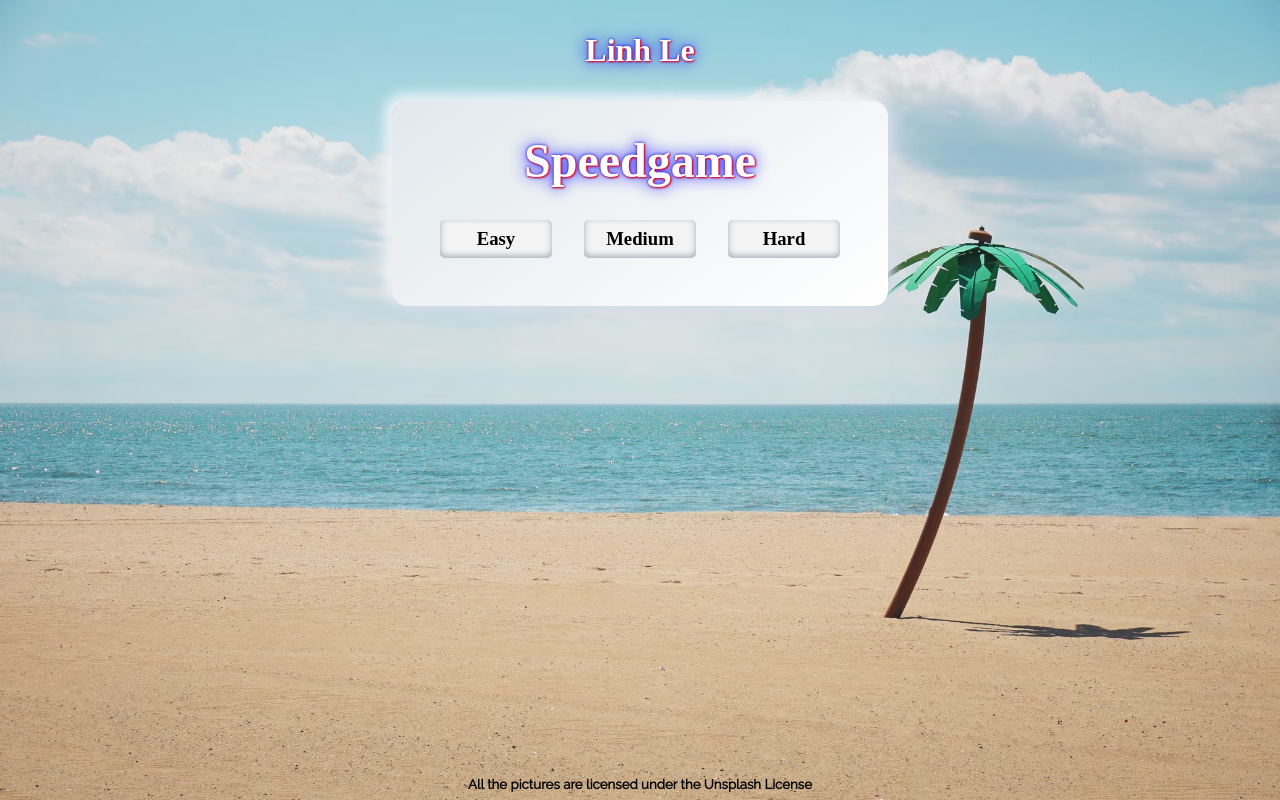
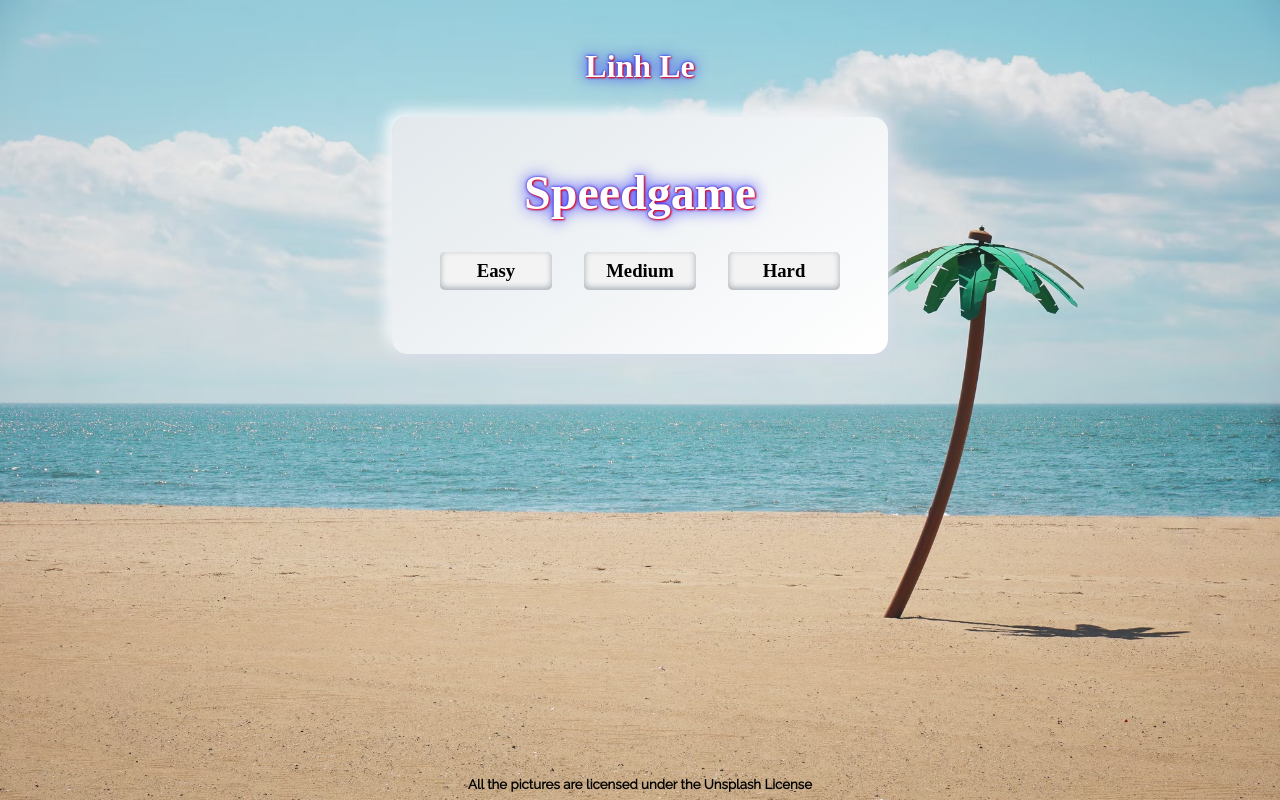
Before and after one commit to LinhLe2307/react_speedGame_REACT22K, a React (Create React App) app: page / in a window 1280 px wide. Built offline with nearby package versions, Linux system fonts and the light colour scheme; a web font is replaced by a local one.

Commit message:
Change circle size

```diff
--- a/src/index.css
+++ b/src/index.css
@@ -42,17 +42,17 @@ h1 {
   background: linear-gradient(145deg, #e2e8ec, #ffffff);
   box-shadow: var(--background-shadow);
   border-radius: 15px;
-  padding: 0 2rem 2rem;
+  padding: 0 2rem 3rem;
 }
 
 #author {
-  margin-top: 2rem;
+  margin-top: 3rem;
   font-size: 2rem;
   /* align-items: flex-start; */
 }
 
 #speed-game {
-  padding: 2rem 0rem 1rem;
+  padding: 3rem 0rem 1rem;
 }
 
 #title {
```
